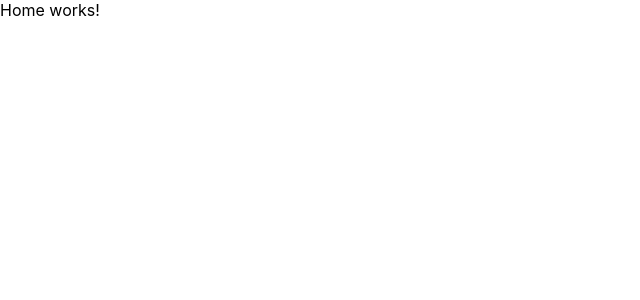
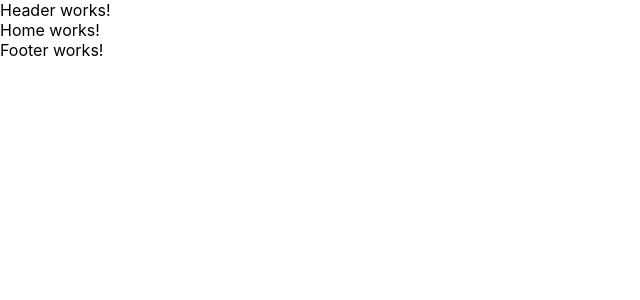
Before and after one commit to EmilAvramov/image-app, a React (Create React App) app in the folder client/: page / in a window 1280 px wide. Shown: the top 300 px of the page, without its empty margins (0-640 px from the left). Built offline with nearby package versions, Linux system fonts and the light colour scheme; no server answers.

Commit message:
add header and footer, adjust router

```diff
--- a/client/src/Router.tsx
+++ b/client/src/Router.tsx
@@ -1,10 +1,25 @@
 import React from 'react'
-import { createBrowserRouter } from 'react-router-dom'
+import { Outlet, createBrowserRouter } from 'react-router-dom'
 import { Home } from './pages/Home'
+import { Header } from './components/Header'
+import { Footer } from './components/Footer'
+
+const Layout = () => (
+  <>
+    <Header />
+    <Outlet />
+    <Footer />
+  </>
+)
 
 export const router = createBrowserRouter([
   {
-    path: '/',
-    element: <Home />,
+    element: <Layout />,
+    children: [
+      {
+        path: '/',
+        element: <Home />,
+      },
+    ],
   },
 ])
--- /dev/null
+++ b/client/src/components/Footer.tsx
@@ -0,0 +1,9 @@
+import React from 'react'
+
+export const Footer = (): JSX.Element => {
+  return (
+    <footer>
+      <div>Footer works!</div>
+    </footer>
+  )
+}
--- /dev/null
+++ b/client/src/components/Header.tsx
@@ -0,0 +1,9 @@
+import React from 'react'
+
+export const Header = (): JSX.Element => {
+  return (
+    <header>
+      <div>Header works!</div>
+    </header>
+  )
+}
--- a/client/src/pages/Home.tsx
+++ b/client/src/pages/Home.tsx
@@ -1,6 +1,16 @@
-import React from 'react'
+import React, { useEffect } from 'react'
+import { ImagesAPI } from '../api/images'
 
 export const Home = (): JSX.Element => {
+  useEffect(() => {
+    const makeRequest = async (): Promise<void> => {
+      const api = new ImagesAPI()
+      const res = await api.getImages()
+      console.log(res)
+    }
+    void makeRequest()
+  }, [])
+
   return (
     <main>
       <div>Home works!</div>
```
